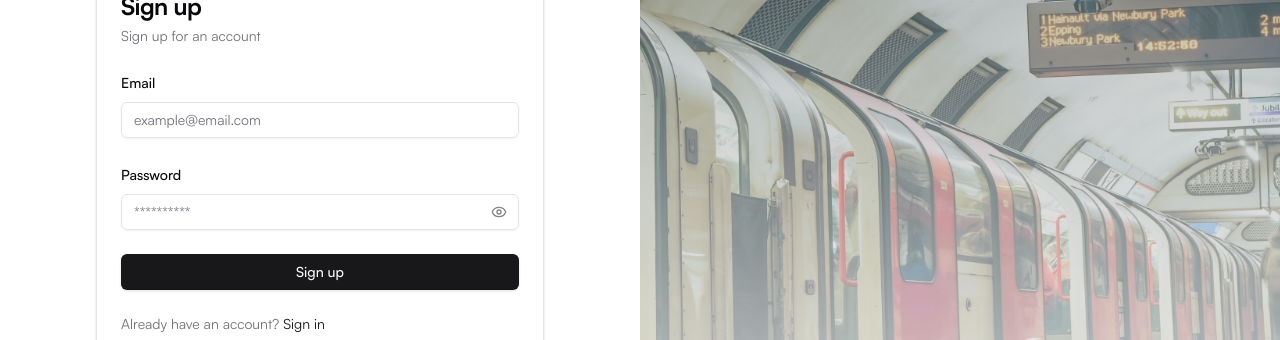
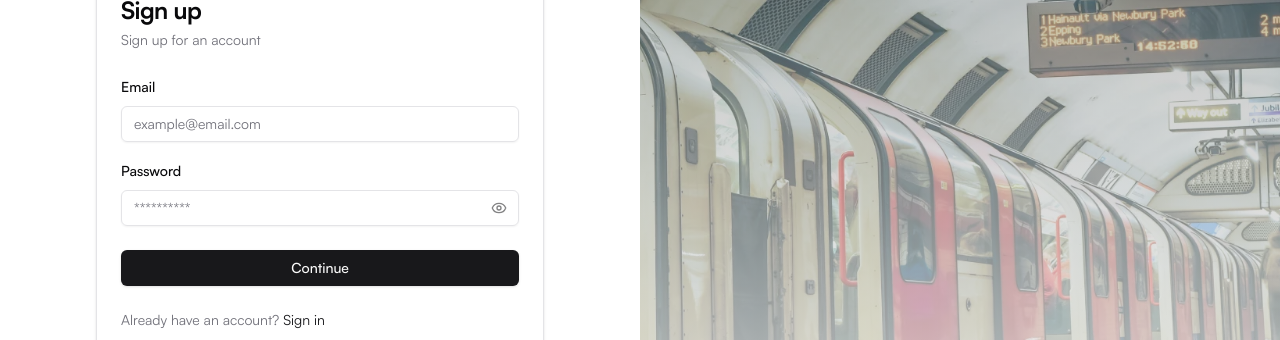
Before and after one commit to saufth/nextjs14-raw-auth-boilerplate, a Next.js app: page /signup in a window 1280 px wide. Shown: the part 238-578 px from the top of the page. Built offline with nearby package versions, Linux system fonts and the light colour scheme; no server answers.

Commit message:
refactor unecesary lambda functions and google-seaech-script component

```diff
--- a/package.json
+++ b/package.json
@@ -45,6 +45,7 @@
     "eslint": "^8",
     "eslint-config-next": "14.2.28",
     "postcss": "^8",
+    "schema-dts": "^1.1.5",
     "standard": "^17.1.2",
     "tailwindcss": "^3.4.1",
     "typescript": "^5"
--- a/src/app/(auth)/_components/signup-form.tsx
+++ b/src/app/(auth)/_components/signup-form.tsx
@@ -20,6 +20,7 @@ import {
   signupSchema,
   type SignupInputs
 } from '@/lib/validations/auth'
+import { LoaderCircleIcon } from 'lucide-react'
 
 export default function SignupForm () {
   // const router = useRouter()
@@ -33,26 +34,28 @@ export default function SignupForm () {
     }
   })
 
-  const onSubmit = (inputs: SignupInputs) => {
+  function onSubmit (inputs: SignupInputs) {
     startTransition(async () => {
       toast.message('Registrando..')
       // const response = await signup(inputs)
 
       // if (response.error) {
-      //   toast.error(response.error)
+      //   showErrorToast(err)
       //   return
       // }
 
-      toast.success(`¡${inputs.email} registro exitoso!`)
-      form.reset()
-      // router.push(`/signup/verify-email/${response.data!.id}`)
+      console.log(inputs.email)
+      toast.message('Check your email', {
+        description: 'We sent you a 6-digit verification code.'
+      })
+      // router.push(`/signup/verify-email`)
     })
   }
 
   return (
     <Form {...form}>
       <form
-        className='space-y-6'
+        className='grid gap-y-4'
         onSubmit={form.handleSubmit(onSubmit)}
       >
         <FormField
@@ -85,10 +88,17 @@ export default function SignupForm () {
           )}
         />
         <Button
-          className='w-full lg:w-full flex items-center gap-x-2'
+          className='mt-2'
           disabled={isTransition}
         >
-          Sign up
+          {isTransition && (
+            <LoaderCircleIcon
+              className='size-4 animate-in spin-in-[360deg] direction-reverse duration-1000 ease-linear repeat-infinite'
+              aria-hidden='true'
+            />
+          )}
+          Continue
+          <span className='sr-only'>Continue to email verification page</span>
         </Button>
       </form>
     </Form>
--- a/src/components/layouts/google-seacrch-script.tsx
+++ b/src/components/layouts/google-seacrch-script.tsx
@@ -1,9 +1,10 @@
 import Script from 'next/script'
 import { absoluteUrl } from '@/lib/utils'
 import { siteConfig } from '@/config/site'
+import type { Graph } from 'schema-dts'
 
-const SEARCH_SCHEME = {
-  '@context': 'https://schema.org/',
+const SEARCH_SCHEME: Graph = {
+  '@context': 'https://schema.org',
   '@graph': [
     {
       '@type': 'Organization',
@@ -36,17 +37,13 @@ const SEARCH_SCHEME = {
   ]
 } as const
 
-const addWebsiteJsonId = () => {
-  return {
-    __html: JSON.stringify(SEARCH_SCHEME)
-  }
-}
-
 export default function GoogleSearchScript () {
   return (
     <Script
       type='application/ld+json'
-      dangerouslySetInnerHTML={addWebsiteJsonId()}
+      dangerouslySetInnerHTML={{
+        __html: JSON.stringify(SEARCH_SCHEME)
+      }}
       id='WebSite'
     />
   )
--- a/src/components/ui/form.tsx
+++ b/src/components/ui/form.tsx
@@ -47,7 +47,7 @@ const FormField = <
   )
 }
 
-const useFormField = () => {
+function useFormField () {
   const fieldContext = useContext(FormFieldContext)
   const itemContext = useContext(FormItemContext)
   const { getFieldState, formState } = useFormContext()
```
Also changed, not shown: 1 other file (tests, documents, lock files or other folders).
